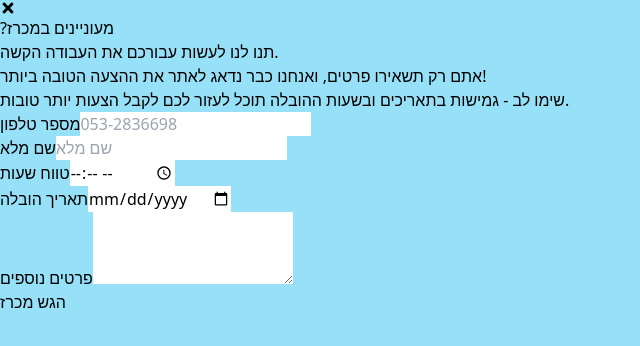
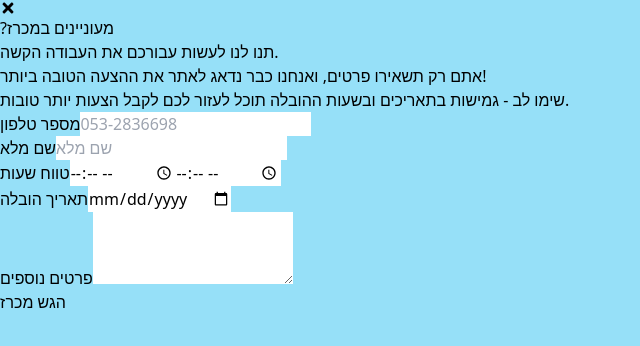
Before and after one commit to shubhjhawar/homeCalculator, a React (Vite) app: page /summary in a window 1280 px wide. Both pictures are taken after a click on the element "צור מכרז". Shown: the top 346 px of the page, without its empty margins (0-640 px from the left). Built offline with nearby package versions, Linux system fonts and the light colour scheme.

Commit message:
fixed hoursRange

```diff
--- a/src/components/Form.jsx
+++ b/src/components/Form.jsx
@@ -9,7 +9,10 @@ const Form = ({ toggleSummary }) => {
   const [formData, setFormData] = useState({
     phoneNumber: '',
     fullName: '',
-    hoursRange: '',
+    hours: {
+      hoursRangeStart: '',
+      hoursRangeEnd: '',
+    },
     movingDate: '',
     additionalDetails: ''
   });
@@ -23,7 +26,7 @@ const Form = ({ toggleSummary }) => {
     const emailPayload = {
       phoneNumber: formData.phoneNumber,
       fullName: formData.fullName,
-      hoursRange: formData.hoursRange,
+      hoursRange: formData.hours,
       movingDate: formData.movingDate,
       additionalDetails: formData.additionalDetails,
       movingDetails: state
@@ -34,8 +37,20 @@ const Form = ({ toggleSummary }) => {
 
   const handleChange = (e) => {
     const { id, value } = e.target;
-    setFormData({ ...formData, [id]: value });
+    if (id === 'hoursRangeStart' || id === 'hoursRangeEnd') {
+      setFormData({
+        ...formData,
+        hours: {
+          ...formData.hours,
+          [id]: value
+        }
+      });
+    } else {
+      setFormData({ ...formData, [id]: value });
+    }
   };
+
+
 
   const handleArrowClick = () => {
     // Redirect to the summary page
@@ -93,8 +108,9 @@ const Form = ({ toggleSummary }) => {
                   </div>
                   <div className="flex mb-6">
                     <div className="mr-8">
-                      <label htmlFor="hoursRange" className="block mb-1 text-right">טווח שעות</label>
-                      <input type="time" id="hoursRange" className="w-64 h-10 border rounded p-1 text-right" placeholder='9:00-12:00' value={formData.hoursRange} onChange={handleChange} />
+                      <label htmlFor="hours" className="block mb-1 text-right">טווח שעות</label>
+                      <input type="time" id="hoursRangeStart" className="w-32 h-10 border rounded p-1 text-right" value={formData.hours.hoursRangeStart} onChange={handleChange} />
+                      <input type="time" id="hoursRangeEnd" className="w-32 h-10 border rounded p-1 text-right" value={formData.hours.hoursRangeEnd} onChange={handleChange} />
                     </div>
                     <div>
                       <label htmlFor="movingDate" className="block mb-1 text-right">תאריך הובלה</label>
```
